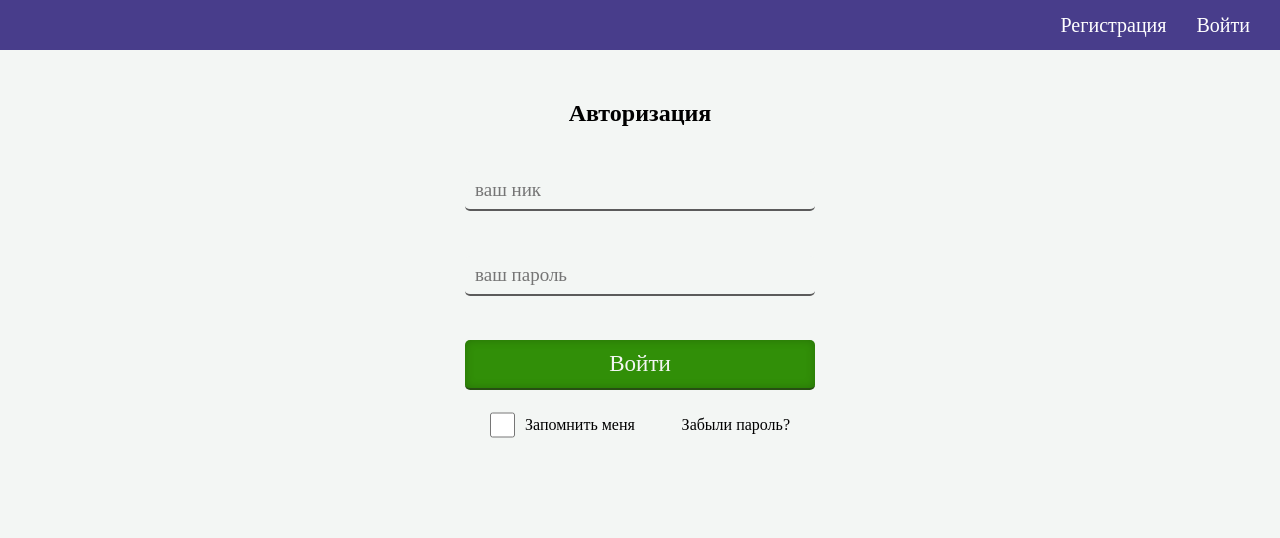
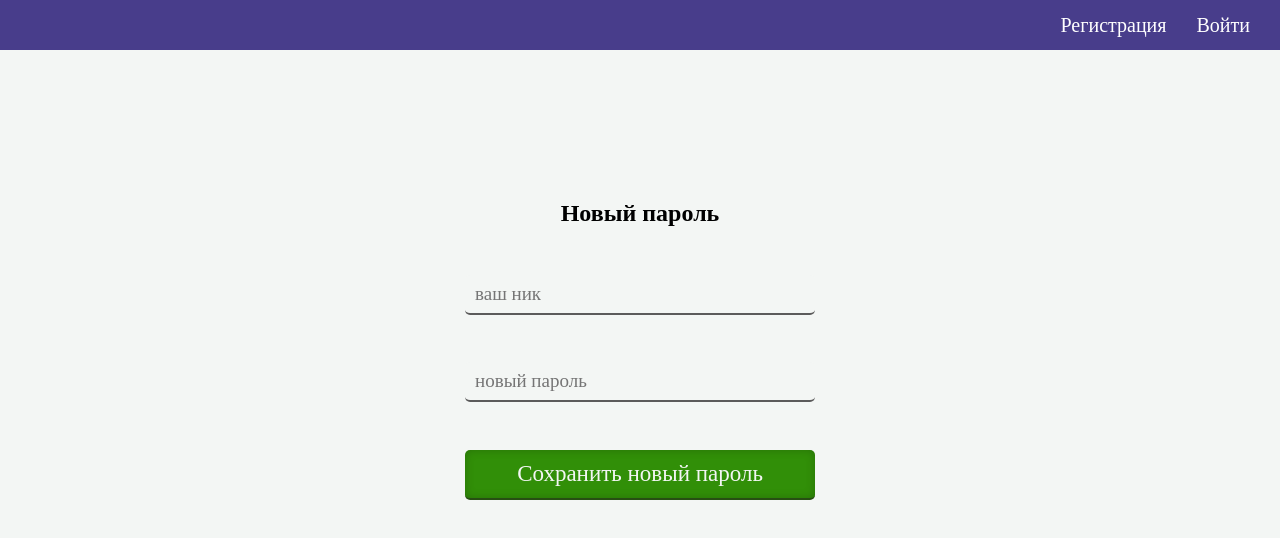
Before and after one commit to student-Alex-Bond/test-constructor, a React (Create React App) app: page / in a window 1280 px wide. Shown: the top 538 px of the page. Built offline with nearby package versions, Linux system fonts and the light colour scheme.

Commit message:
add components newpassword and passwordrecovery

```diff
--- a/src/App.tsx
+++ b/src/App.tsx
@@ -3,14 +3,16 @@ import './App.css';
 
 import Header from "./components/Header/Header";
 import Login from "./components/Login/Login";
+import { PasswordReset } from './components/PasswordReset/PasswordReset'
+import { NewPassword } from './components/NewPassword/NewPassword'
 
 
 function App() {
     return (
         <div className="App">
             <header className="App-header">
-                <Header/>
-                <Login/>
+                <Header />
+                <NewPassword />
 
             </header>
         </div>
--- a/src/components/Common/Button.tsx
+++ b/src/components/Common/Button.tsx
@@ -1,21 +1,23 @@
-import React, {ButtonHTMLAttributes, DetailedHTMLProps } from 'react';
-import style from './Button.module.css'
+import React, { ButtonHTMLAttributes, DetailedHTMLProps } from 'react';
+import styles from './Button.module.css'
 
 type DefaultButtonPropsType = DetailedHTMLProps<ButtonHTMLAttributes<HTMLButtonElement>, HTMLButtonElement>
 
-type ButtonType =DefaultButtonPropsType & {
+type ButtonType = DefaultButtonPropsType & {
 
     onClick: () => void
 }
 
-const Button: React.FC<ButtonType> = ({ onClick, children}) => {
+const Button: React.FC<ButtonType> = ({ onClick, children, style }) => {
 
-    const onClickHandler =() => {
+
+
+    const onClickHandler = () => {
         onClick()
     }
     return (
-        <button className={style.button} onClick={onClickHandler}>{children}</button>
+        <button className={styles.button + ' ' + style} onClick={onClickHandler}>{children}</button>
     );
 };
 
-export default Button;
+export { Button };
--- /dev/null
+++ b/src/components/NewPassword/NewPassword.jsx
@@ -0,0 +1,19 @@
+import React from "react";
+import Input from "../Common/Input";
+import { Button } from "../Common/Button";
+import styles from './NewPassword.module.css'
+
+const NewPassword = () => {
+    return (
+        <section className={styles.wrapper}>
+            <form className={styles.form}>
+                <h2>Новый пароль</h2>
+                <Input type='text' placeholder="ваш ник" />
+                <Input type={'password'} placeholder='новый пароль' />
+                <Button>Сохранить новый пароль</Button>
+            </form>
+        </section >
+    )
+}
+
+export { NewPassword }
--- /dev/null
+++ b/src/components/NewPassword/NewPassword.module.css
@@ -0,0 +1,15 @@
+.wrapper {
+    display: flex;
+    justify-content: center;
+    margin: 150px auto;
+
+}
+
+.form {
+    display: flex;
+    flex-direction: column;
+    width: 350px;
+    align-items: center;
+    justify-content: space-between;
+    height: 300px;
+}
--- /dev/null
+++ b/src/components/PasswordReset/PasswordReset.jsx
@@ -0,0 +1,18 @@
+import React from "react";
+import styles from './PasswordReset.module.css'
+import Input from "../Common/Input";
+import { Button } from "../Common/Button";
+
+const PasswordReset = () => {
+    return (
+        <section className={styles.wrapper}>
+            <form className={styles.formik}>
+                <h2>Восстановить пароль</h2>
+                <Input type='email' placeholder="ваша почта" />
+                <Button>Отправить письмо</Button>
+            </form>
+        </section>
+    )
+}
+
+export { PasswordReset }
--- /dev/null
+++ b/src/components/PasswordReset/PasswordReset.module.css
@@ -0,0 +1,14 @@
+.wrapper {
+    height: 100vh;
+    display: flex;
+    justify-content: center;
+    margin: 150px auto;
+}
+
+.formik {
+display: flex;
+flex-direction: column;
+justify-content: space-between;
+align-items: center;
+height: 200px;
+}
```
Also changed, not shown: src/components/Login/Login.tsx (+5 -5 lines), src/components/Registration/Registration.tsx (+5 -5 lines), 1 other file (tests, documents, lock files or other folders).
